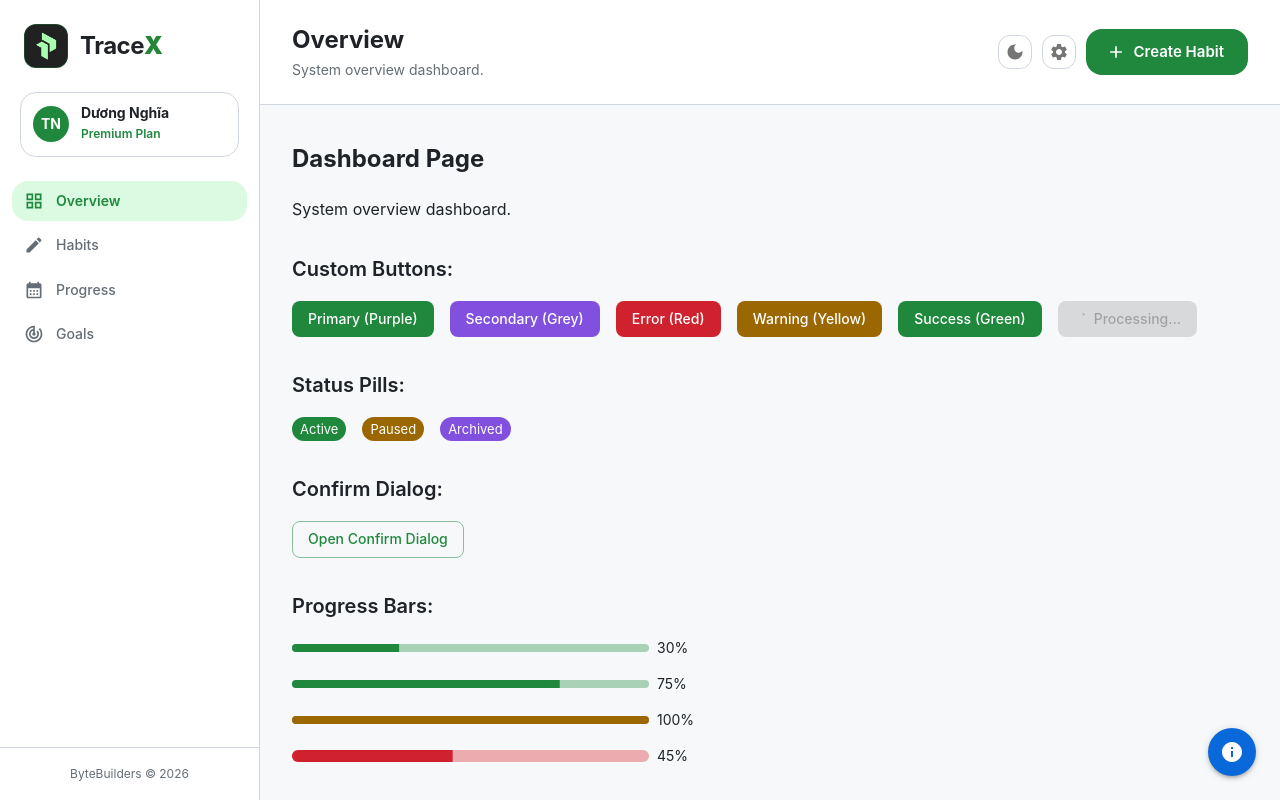
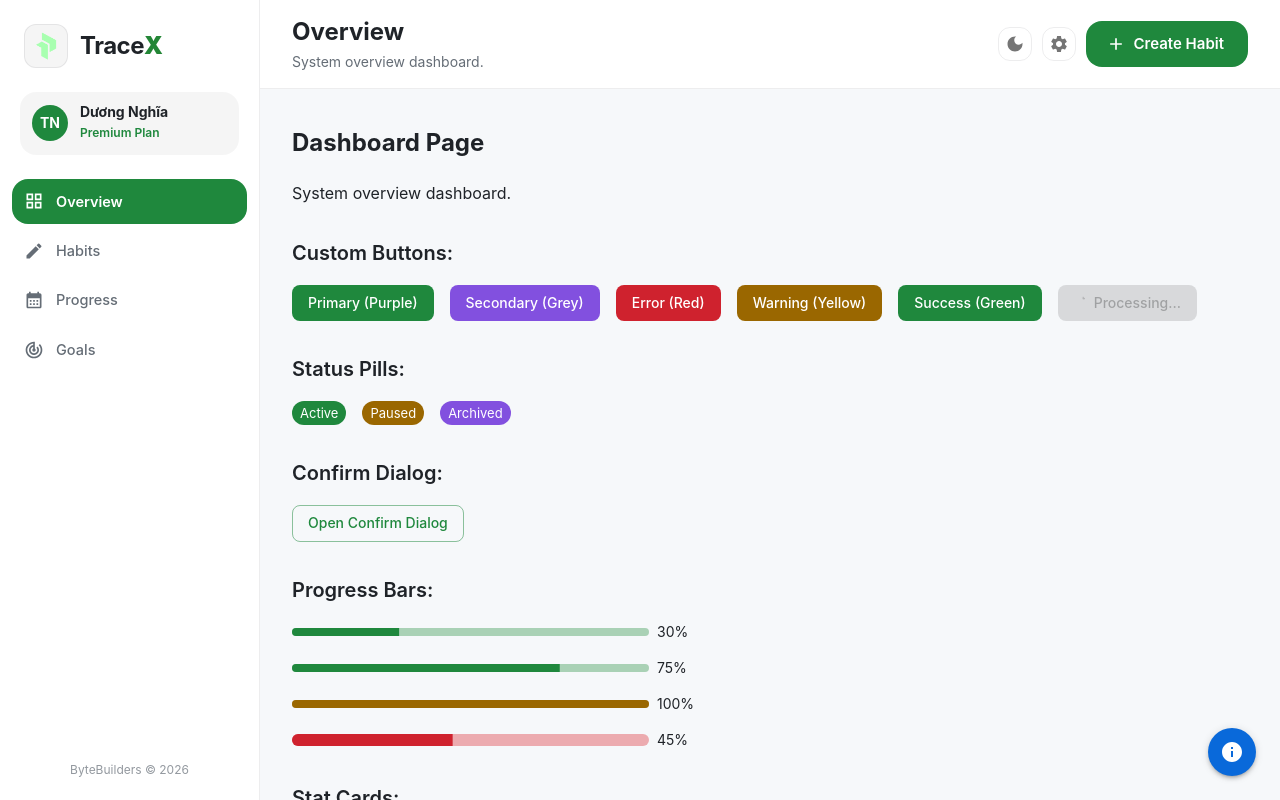
Before and after one commit to NghiaDPTWorkk/habit-hub, a React (Vite) app in the folder fe/: page / in a window 1280 px wide. Built offline with nearby package versions, Linux system fonts and the light colour scheme.

Commit message:
feat(ui): HH-29 - style layout borders and text for sleek minimalist design

```diff
--- a/fe/src/components/layouts/PageHeader.tsx
+++ b/fe/src/components/layouts/PageHeader.tsx
@@ -34,7 +34,7 @@ export const PageHeader: React.FC<PageHeaderProps> = ({
         justifyContent: 'space-between',
         gap: 2,
         px: { xs: 2, md: 4 },
-        py: 3,
+        py: 2,
         borderBottom: '1px solid',
         borderColor: 'divider',
         bgcolor: 'background.paper',
--- a/fe/src/components/layouts/Sidebar.tsx
+++ b/fe/src/components/layouts/Sidebar.tsx
@@ -1,6 +1,5 @@
 import React from 'react'
 import { Link as RouterLink } from 'react-router-dom'
-import { alpha } from '@mui/material/styles'
 import { Box, Typography, Avatar, Button } from '@/components/ui'
 import { pxToRem } from '@/utils'
 
@@ -90,9 +89,9 @@ export const Sidebar: React.FC<SidebarProps> = ({ pathname, onCloseMobile, curre
             height: 44,
             width: 44,
             borderRadius: 1.5,
-            bgcolor: theme.palette.grey[900],
+            bgcolor: theme.palette.mode === 'light' ? 'grey.100' : 'grey.900',
             border: '1px solid',
-            borderColor: alpha(theme.palette.primary.main, 0.35),
+            borderColor: 'divider',
             p: 0.5,
           })}
         >
@@ -130,8 +129,6 @@ export const Sidebar: React.FC<SidebarProps> = ({ pathname, onCloseMobile, curre
       {/* User Profile Card */}
       <Box
         sx={{
-          border: '1px solid',
-          borderColor: 'divider',
           borderRadius: 2,
           p: 1.5,
           mx: 2.5,
@@ -139,7 +136,7 @@ export const Sidebar: React.FC<SidebarProps> = ({ pathname, onCloseMobile, curre
           display: 'flex',
           alignItems: 'center',
           gap: 1.5,
-          bgcolor: 'background.paper',
+          bgcolor: 'action.hover',
         }}
       >
         <Avatar
@@ -203,21 +200,25 @@ export const Sidebar: React.FC<SidebarProps> = ({ pathname, onCloseMobile, curre
             sx={{
               justifyContent: 'flex-start',
               px: 2,
-              py: 1,
+              py: 1.25,
               borderRadius: 2,
               fontWeight: item.active ? 600 : 500,
-              color: item.active ? 'primary.main' : 'text.secondary',
-              bgcolor: item.active ? 'primary.light' : 'transparent',
+              fontSize: pxToRem(14.5),
+              color: item.active ? 'primary.contrastText' : 'text.secondary',
+              bgcolor: item.active ? 'primary.main' : 'transparent',
               '&:hover': {
-                bgcolor: item.active
-                  ? 'primary.light'
-                  : (theme) => alpha(theme.palette.primary.main, 0.05),
-                color: 'primary.main',
+                bgcolor: item.active ? 'primary.dark' : 'action.hover',
+                color: item.active ? 'primary.contrastText' : 'text.primary',
+                '& .MuiButton-startIcon': {
+                  color: item.active ? 'primary.contrastText' : 'text.primary',
+                },
               },
               '& .MuiButton-startIcon': {
-                color: item.active ? 'primary.main' : 'text.secondary',
+                color: item.active ? 'primary.contrastText' : 'text.secondary',
                 mr: 1.5,
+                transition: 'color 0.2s ease-in-out',
               },
+              transition: 'all 0.2s ease-in-out',
             }}
           >
             {item.label}
@@ -228,16 +229,19 @@ export const Sidebar: React.FC<SidebarProps> = ({ pathname, onCloseMobile, curre
       {/* Footer Inside Sidebar */}
       <Box
         sx={{
-          p: 2,
-          borderTop: '1px solid',
-          borderColor: 'divider',
+          p: 2.5,
           mt: 'auto',
         }}
       >
         <Typography
           variant="caption"
           align="center"
-          sx={{ color: 'text.secondary', display: 'block' }}
+          sx={{
+            color: 'text.secondary',
+            display: 'block',
+            opacity: 0.7,
+            fontSize: pxToRem(12),
+          }}
         >
           {FOOTER_TEXT}
           {currentYear}
--- a/fe/src/theme/index.ts
+++ b/fe/src/theme/index.ts
@@ -55,7 +55,7 @@ export const getTheme = (mode: 'light' | 'dark') =>
         primary: mode === 'light' ? '#1f2328' : '#e6edf3',
         secondary: mode === 'light' ? '#656d76' : '#7d8590',
       },
-      divider: mode === 'light' ? '#d0d7de' : '#30363d',
+      divider: mode === 'light' ? 'rgba(31, 35, 40, 0.08)' : 'rgba(240, 246, 252, 0.08)',
     },
     typography: {
       fontFamily: [
@@ -82,6 +82,18 @@ export const getTheme = (mode: 'light' | 'dark') =>
       borderRadius: 8,
     },
     components: {
+      MuiPaper: {
+        styleOverrides: {
+          root: ({ theme }) => ({
+            backgroundImage: 'none',
+            boxShadow: 'none',
+            border:
+              theme.palette.mode === 'light'
+                ? '1px solid rgba(31, 35, 40, 0.08)'
+                : '1px solid rgba(240, 246, 252, 0.08)',
+          }),
+        },
+      },
       MuiButton: {
         styleOverrides: {
           root: {
```
